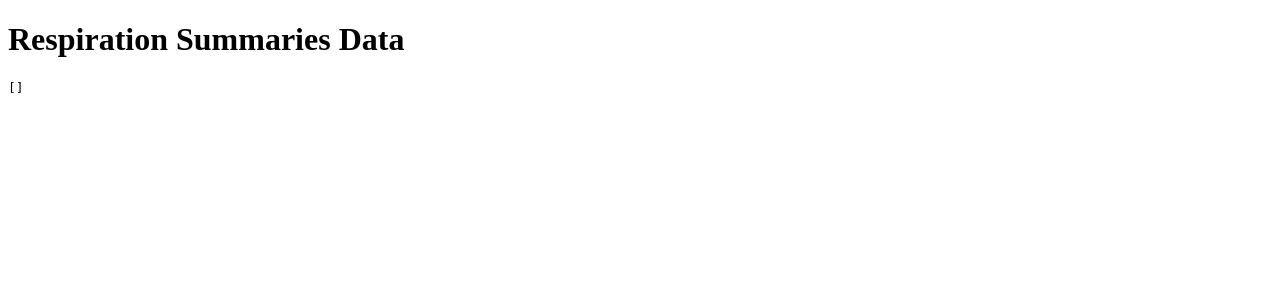
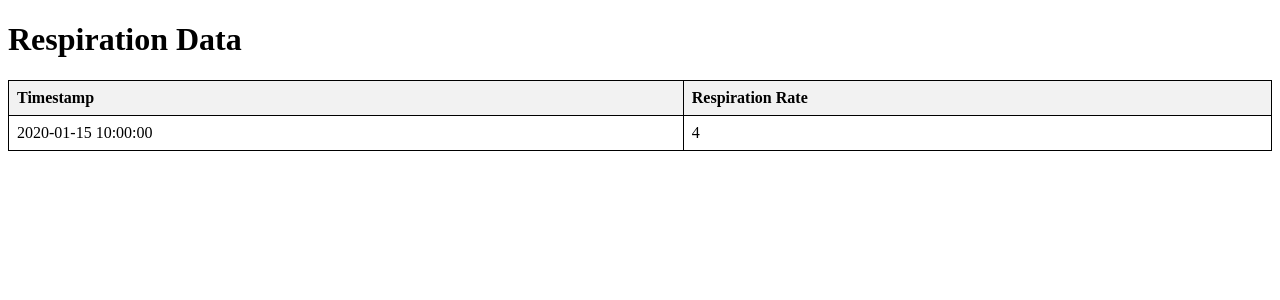
Before and after one commit to Daniel-Davaris/Garmin-Connect-Developer-Program-API-app, a Flask app: template templates/display_respiration_data.html in a window 1280 px wide. Shown: the top 300 px of the page. Run offline with Flask 2, Linux system fonts and the light colour scheme; the template is opened without the code that fills it: most values are stand-ins (such as "Sample title", 1, 10 or a date in 2020).

Commit message:
New attempt

```diff
--- a/app.py
+++ b/app.py
@@ -69,7 +69,12 @@ def request_respiration_backfill_data(access_token, access_token_secret, start_t
         resource_owner_secret=access_token_secret
     )
 
-    url = f"https://apis.garmin.com/wellness-api/rest/backfill/respiration?summaryStartTimeInSeconds={start_time}&summaryEndTimeInSeconds={end_time}"
+
+    callback_url = "https://gcdp.azurewebsites.net/backfill_respiration_data"
+    url = f"https://apis.garmin.com/wellness-api/rest/backfill/respiration?summaryStartTimeInSeconds={start_time}&summaryEndTimeInSeconds={end_time}&callbackEndpoint={urllib.parse.quote(callback_url)}"
+
+
+   # url = f"https://apis.garmin.com/wellness-api/rest/backfill/respiration?summaryStartTimeInSeconds={start_time}&summaryEndTimeInSeconds={end_time}"
 
     response = oauth.get(url)
 
@@ -234,10 +239,29 @@ def receive_respiration_summaries():
 
 @app.route("/display_respiration_data")
 def display_respiration_data():
-    respiration_data = session.get("respiration_data", {})
-    if not respiration_data:
+    respiration_data_raw = session.get("backfill_respiration_data", {})
+    if not respiration_data_raw:
         return "No respiration data available", 404
+
+    respiration_data = [
+        {
+            "timestamp": item["timestamp"],
+            "respirationRate": item["respirationRate"]
+        }
+        for item in respiration_data_raw
+    ]
+
     return render_template("display_respiration_data.html", respiration_data=respiration_data)
+
+
+
+@app.route("/backfill_respiration_data", methods=['POST'])
+def backfill_respiration_data():
+    data = request.json
+    if not data:
+        return "No data received", 400
+    session["backfill_respiration_data"] = data
+    return jsonify({"message": "Backfill respiration data received successfully"})
 
 
 if __name__ == "__main__":
--- a/templates/display_respiration_data.html
+++ b/templates/display_respiration_data.html
@@ -1,11 +1,42 @@
-<!doctype html>
+<!DOCTYPE html>
 <html lang="en">
-  <head>
-    <meta charset="utf-8">
-    <title>Respiration Summaries Data</title>
-  </head>
-  <body>
-    <h1>Respiration Summaries Data</h1>
-    <pre>{{ respiration_data | tojson(indent=2) }}</pre>
-  </body>
+<head>
+    <meta charset="UTF-8">
+    <meta http-equiv="X-UA-Compatible" content="IE=edge">
+    <meta name="viewport" content="width=device-width, initial-scale=1.0">
+    <title>Respiration Data</title>
+    <style>
+        table {
+            width: 100%;
+            border-collapse: collapse;
+        }
+        th, td {
+            border: 1px solid black;
+            padding: 8px;
+            text-align: left;
+        }
+        th {
+            background-color: #f2f2f2;
+        }
+    </style>
+</head>
+<body>
+    <h1>Respiration Data</h1>
+    <table>
+        <thead>
+            <tr>
+                <th>Timestamp</th>
+                <th>Respiration Rate</th>
+            </tr>
+        </thead>
+        <tbody>
+            {% for item in respiration_data %}
+                <tr>
+                    <td>{{ item.timestamp }}</td>
+                    <td>{{ item.respirationRate }}</td>
+                </tr>
+            {% endfor %}
+        </tbody>
+    </table>
+</body>
 </html>
```
